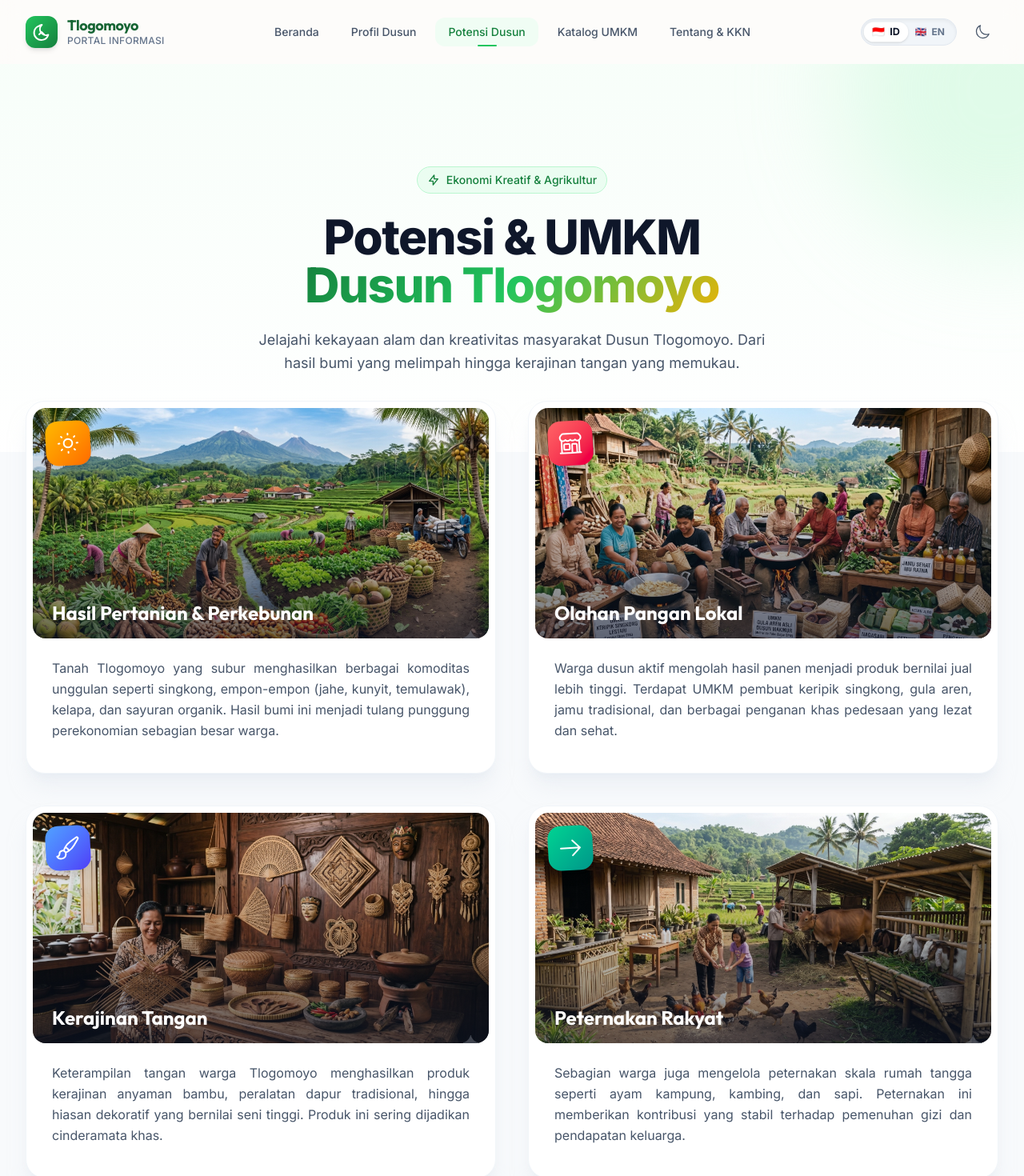
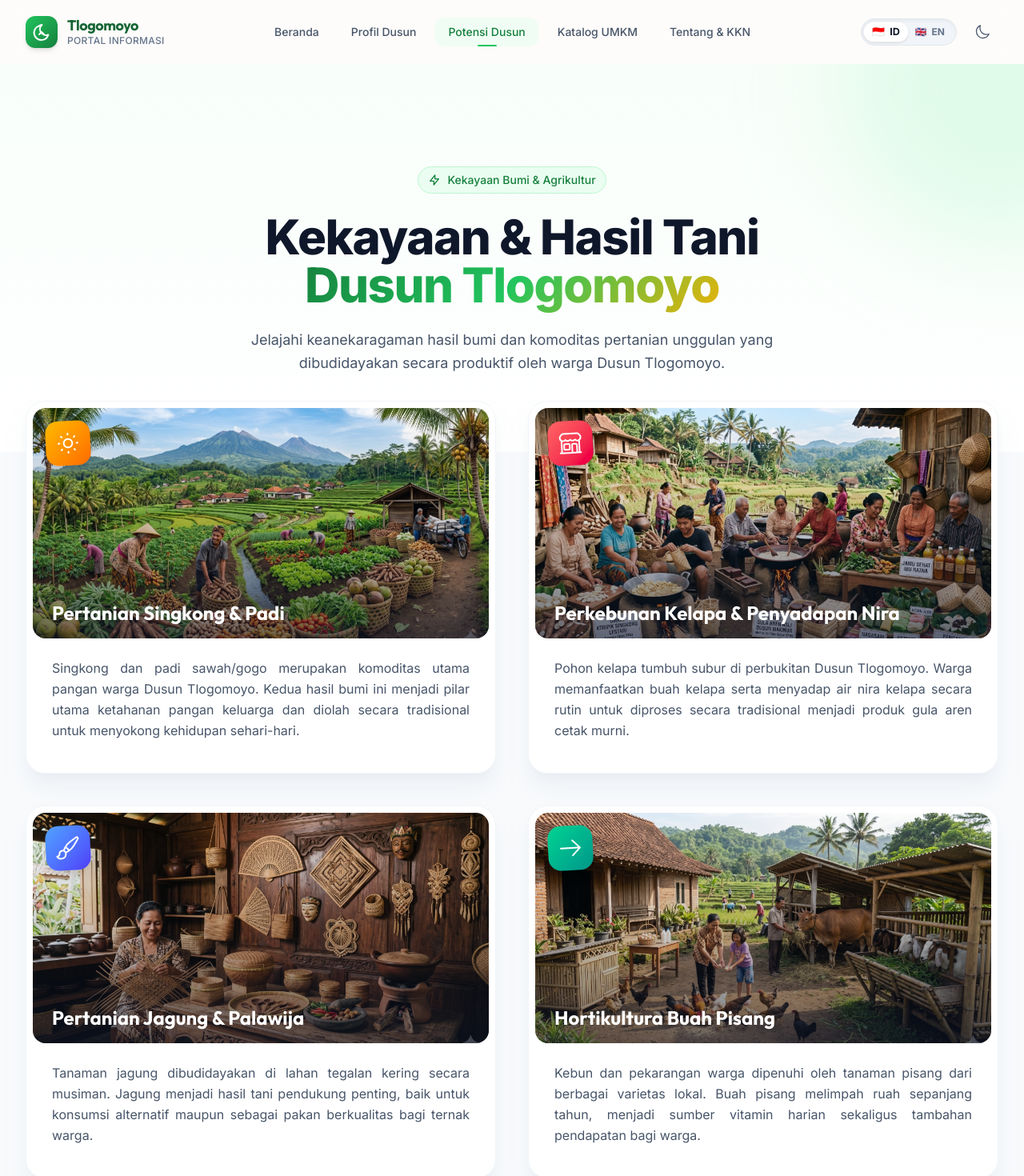
Before and after one commit to Jamesmarvins/portal-dusun-tlogomulyo, a Next.js app: page /potensi in a window 1280 px wide. Shown: the top 1470 px of the page at 80% size. Built offline with nearby package versions, Linux system fonts and the light colour scheme.

Commit message:
feat: adjust population stat to ~190 and focus commodities on Cassava, Rice, Coconut, Corn, and Banana

```diff
--- a/app/page.js
+++ b/app/page.js
@@ -69,8 +69,8 @@ export default function HomePage() {
               {/* Stats Row */}
               <div className="mt-10 sm:mt-12 flex items-center gap-6 sm:gap-8">
                 {[
-                  { value: "1.200+", label: t.hero.stats.pop },
-                  { value: "350+", label: t.hero.stats.kk },
+                  { value: "~190", label: t.hero.stats.pop },
+                  { value: "71 KK", label: t.hero.stats.kk },
                   { value: "~650 ha", label: t.hero.stats.lahan },
                 ].map((stat, i) => (
                   <div key={i} className="text-center sm:text-left">
--- a/app/profil-dusun/page.js
+++ b/app/profil-dusun/page.js
@@ -490,10 +490,10 @@ export default function ProfilDusunPage() {
           {/* Infografis 4 Cards */}
           <div className="grid grid-cols-2 lg:grid-cols-4 gap-4 sm:gap-6 mb-16 max-w-6xl mx-auto">
             {(t?.profilFull?.infografis || [
-              { label: "Total Jiwa", val: "~284 Jiwa", desc: "Estimasi penduduk aktif" },
+              { label: "Total Jiwa", val: "~190 Jiwa", desc: "Estimasi penduduk aktif" },
               { label: "Kepala Keluarga", val: "71 KK", desc: "35 KK (RT 01) + 36 KK (RT 02)" },
               { label: "Rukun Tetangga", val: "2 RT Aktif", desc: "Partisipasi gotong royong 100%" },
-              { label: "Sektor Unggulan", val: "Agraris", desc: "Singkong & Empon-empon Organik" },
+              { label: "Sektor Unggulan", val: "Pertanian", desc: "Singkong, Padi, Kelapa, Jagung, Pisang" },
             ]).map((stat, idx) => {
               const styles = [
                 { icon: "👥", bg: "from-blue-500/10 to-indigo-500/10", border: "border-blue-200 dark:border-blue-800", text: "text-blue-600 dark:text-blue-400" },
--- a/data/translations.js
+++ b/data/translations.js
@@ -175,29 +175,29 @@ export const translations = {
       kknVisit: "KKN & Kunjungan",
     },
     potensiPage: {
-      badge: "Ekonomi Kreatif & Agrikultur",
-      title: "Potensi & UMKM",
-      subtitle: "Jelajahi kekayaan alam dan kreativitas masyarakat Dusun Tlogomoyo. Dari hasil bumi yang melimpah hingga kerajinan tangan yang memukau.",
+      badge: "Kekayaan Bumi & Agrikultur",
+      title: "Kekayaan & Hasil Tani",
+      subtitle: "Jelajahi keanekaragaman hasil bumi dan komoditas pertanian unggulan yang dibudidayakan secara produktif oleh warga Dusun Tlogomoyo.",
       items: [
         {
           id: "pertanian",
-          title: "Hasil Pertanian & Perkebunan",
-          desc: "Tanah Tlogomoyo yang subur menghasilkan berbagai komoditas unggulan seperti singkong, empon-empon (jahe, kunyit, temulawak), kelapa, dan sayuran organik. Hasil bumi ini menjadi tulang punggung perekonomian sebagian besar warga.",
+          title: "Pertanian Singkong & Padi",
+          desc: "Singkong dan padi sawah/gogo merupakan komoditas utama pangan warga Dusun Tlogomoyo. Kedua hasil bumi ini menjadi pilar utama ketahanan pangan keluarga dan diolah secara tradisional untuk menyokong kehidupan sehari-hari.",
         },
         {
           id: "makanan",
-          title: "Olahan Pangan Lokal",
-          desc: "Warga dusun aktif mengolah hasil panen menjadi produk bernilai jual lebih tinggi. Terdapat UMKM pembuat keripik singkong, gula aren, jamu tradisional, dan berbagai penganan khas pedesaan yang lezat dan sehat.",
+          title: "Perkebunan Kelapa & Penyadapan Nira",
+          desc: "Pohon kelapa tumbuh subur di perbukitan Dusun Tlogomoyo. Warga memanfaatkan buah kelapa serta menyadap air nira kelapa secara rutin untuk diproses secara tradisional menjadi produk gula aren cetak murni.",
         },
         {
           id: "kerajinan",
-          title: "Kerajinan Tangan",
-          desc: "Keterampilan tangan warga Tlogomoyo menghasilkan produk kerajinan anyaman bambu, peralatan dapur tradisional, hingga hiasan dekoratif yang bernilai seni tinggi. Produk ini sering dijadikan cinderamata khas.",
+          title: "Pertanian Jagung & Palawija",
+          desc: "Tanaman jagung dibudidayakan di lahan tegalan kering secara musiman. Jagung menjadi hasil tani pendukung penting, baik untuk konsumsi alternatif maupun sebagai pakan berkualitas bagi ternak warga.",
         },
         {
           id: "peternakan",
-          title: "Peternakan Rakyat",
-          desc: "Sebagian warga juga mengelola peternakan skala rumah tangga seperti ayam kampung, kambing, dan sapi. Peternakan ini memberikan kontribusi yang stabil terhadap pemenuhan gizi dan pendapatan keluarga.",
+          title: "Hortikultura Buah Pisang",
+          desc: "Kebun dan pekarangan warga dipenuhi oleh tanaman pisang dari berbagai varietas lokal. Buah pisang melimpah ruah sepanjang tahun, menjadi sumber vitamin harian sekaligus tambahan pendapatan bagi warga.",
         },
       ],
     },
@@ -277,11 +277,10 @@ export const translations = {
       komoditasTitle: "Komoditas Unggulan",
       komoditas: [
         { name: "Singkong", desc: "Tanaman pangan utama" },
-        { name: "Empon-empon", desc: "Rempah organik" },
-        { name: "Kelapa", desc: "Buah & minyak" },
-        { name: "Buah-buahan", desc: "Pisang, pepaya, dll" },
-        { name: "Sayuran", desc: "Sayur segar lokal" },
-        { name: "Kayu", desc: "Hasil hutan rakyat" },
+        { name: "Padi", desc: "Bahan pangan pokok utama" },
+        { name: "Kelapa", desc: "Hasil perkebunan unggulan" },
+        { name: "Jagung", desc: "Tanaman palawija pendukung" },
+        { name: "Pisang", desc: "Hortikultura kebun pekarangan" },
       ],
       sec3Badge: "Budaya & Tradisi",
       sec3Title: "Kearifan Lokal",
@@ -356,10 +355,10 @@ export const translations = {
       sec7Highlight: "Dusun Tlogomoyo",
       sec7Desc: "Transparansi data statistik kependudukan warga Dusun Tlogomoyo berdasarkan pemutakhiran direktori wilayah RT 01 dan RT 02.",
       infografis: [
-        { label: "Total Jiwa", val: "~284 Jiwa", desc: "Estimasi penduduk aktif" },
+        { label: "Total Jiwa", val: "~190 Jiwa", desc: "Estimasi penduduk aktif" },
         { label: "Kepala Keluarga", val: "71 KK", desc: "35 KK (RT 01) + 36 KK (RT 02)" },
         { label: "Rukun Tetangga", val: "2 RT Aktif", desc: "Partisipasi gotong royong 100%" },
-        { label: "Sektor Unggulan", val: "Agraris", desc: "Singkong & Empon-empon Organik" },
+        { label: "Sektor Unggulan", val: "Pertanian", desc: "Singkong, Padi, Kelapa, Jagung, Pisang" },
       ],
       dirTitle: "Direktori Kepala Keluarga",
       dirHighlight: "RT 01 & RT 02",
@@ -630,29 +629,29 @@ export const translations = {
       kknVisit: "KKN & Visits",
     },
     potensiPage: {
-      badge: "Creative Economy & Agriculture",
-      title: "Potential & MSMEs",
-      subtitle: "Explore the natural wealth and creativity of Tlogomoyo Hamlet residents. From abundant harvests to stunning handicrafts.",
+      badge: "Earthly Riches & Agriculture",
+      title: "Wealth & Crops",
+      subtitle: "Explore the diverse natural harvests and premier agricultural commodities cultivated productively by Tlogomoyo Hamlet residents.",
       items: [
         {
           id: "pertanian",
-          title: "Agriculture & Plantations",
-          desc: "Tlogomoyo's fertile soil produces premier commodities such as cassava, medicinal herbs (ginger, turmeric, curcuma), coconuts, and organic vegetables. This farm produce forms the economic backbone for most residents.",
+          title: "Cassava & Rice Farming",
+          desc: "Cassava and paddy/upland rice are the primary food commodities for Tlogomoyo residents. These crops serve as the main pillars of family food security and are processed traditionally to sustain daily livelihood.",
         },
         {
           id: "makanan",
-          title: "Processed Local Foods",
-          desc: "Residents actively process harvests into higher-value products. There are MSMEs producing cassava chips, palm sugar, traditional herbal drinks, and various delicious and healthy rural snacks.",
+          title: "Coconut & Sap Tapping",
+          desc: "Coconut trees grow abundantly across Tlogomoyo hills. Residents harvest coconuts and regularly tap sweet coconut palm sap to traditionally process it into pure molded palm sugar.",
         },
         {
           id: "kerajinan",
-          title: "Handicrafts",
-          desc: "Skilled hands of Tlogomoyo residents create woven bamboo crafts, traditional kitchen utensils, and decorative ornaments of high artistic value. These products are frequently sought after as unique souvenirs.",
+          title: "Corn & Palawija Agriculture",
+          desc: "Corn is cultivated in dry fields seasonally. It serves as an important supporting crop, used both for alternative family consumption and as high-quality feed for local livestock.",
         },
         {
           id: "peternakan",
-          title: "Community Livestock",
-          desc: "Some residents also manage household-scale livestock such as free-range chickens, goats, and cattle. This farming contributes steadily to family nutrition and stable household income.",
+          title: "Banana Horticulture",
+          desc: "Resident yards and orchards are filled with various local banana varieties. Bananas are abundant year-round, serving as a daily vitamin source and a supplement to family income.",
         },
       ],
     },
@@ -732,11 +731,10 @@ export const translations = {
       komoditasTitle: "Featured Commodities",
       komoditas: [
         { name: "Cassava", desc: "Main staple crop" },
-        { name: "Herbal Spices", desc: "Organic spices" },
-        { name: "Coconut", desc: "Fruit & oil" },
-        { name: "Fruits", desc: "Banana, papaya, etc." },
-        { name: "Vegetables", desc: "Fresh local veggies" },
-        { name: "Timber", desc: "Community forest produce" },
+        { name: "Rice", desc: "Primary staple crop" },
+        { name: "Coconut", desc: "Featured plantation yield" },
+        { name: "Corn", desc: "Supporting secondary crop" },
+        { name: "Banana", desc: "Backyard orchard horticulture" },
       ],
       sec3Badge: "Culture & Tradition",
       sec3Title: "Preserved",
@@ -811,10 +809,10 @@ export const translations = {
       sec7Highlight: "Tlogomoyo Hamlet",
       sec7Desc: "Transparent population statistics of Tlogomoyo Hamlet based on updated RT 01 and RT 02 regional directories.",
       infografis: [
-        { label: "Total Population", val: "~284 Residents", desc: "Estimated active population" },
+        { label: "Total Population", val: "~190 Residents", desc: "Estimated active population" },
         { label: "Households", val: "71 Households", desc: "35 KK (RT 01) + 36 KK (RT 02)" },
         { label: "Neighborhoods (RT)", val: "2 Active RTs", desc: "100% mutual cooperation" },
-        { label: "Leading Sector", val: "Agrarian", desc: "Organic Cassava & Herbal Spices" },
+        { label: "Leading Sector", val: "Agriculture", desc: "Cassava, Rice, Coconut, Corn, Banana" },
       ],
       dirTitle: "Household Directory",
       dirHighlight: "RT 01 & RT 02",
```
